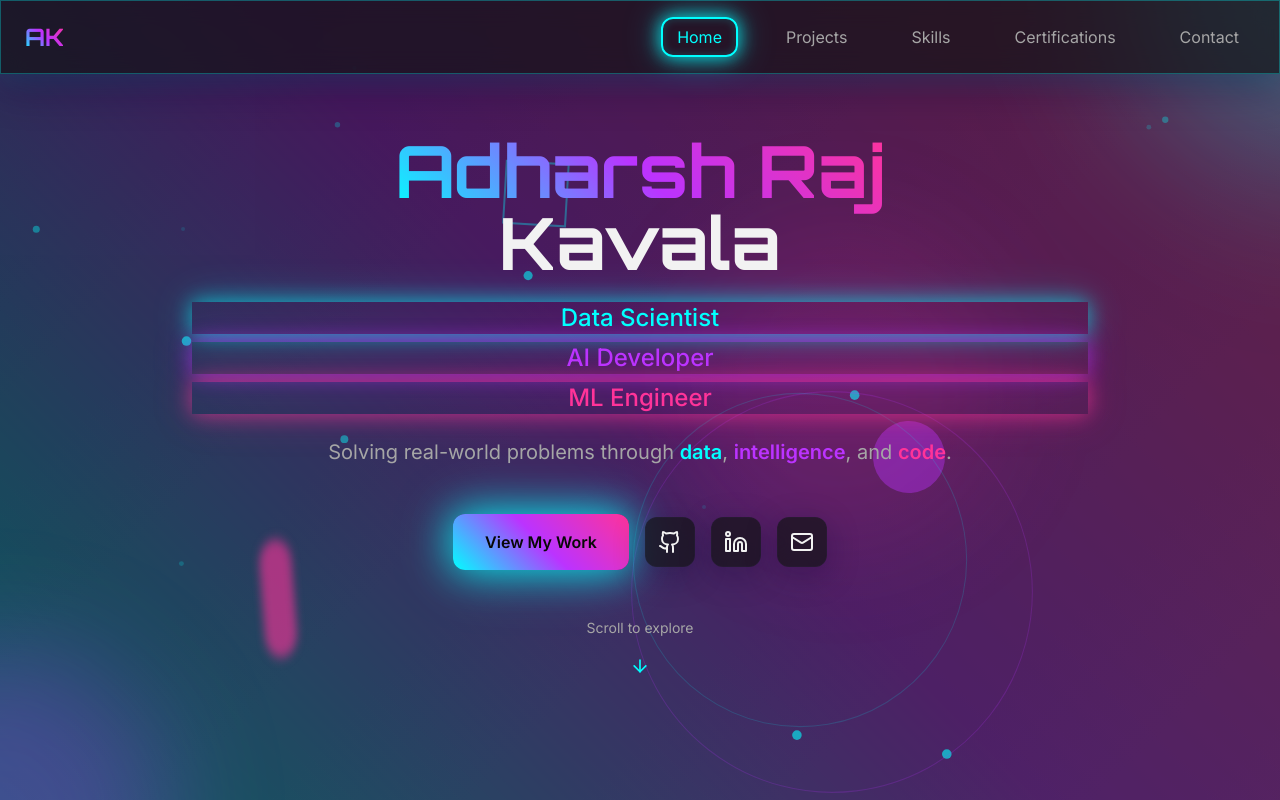
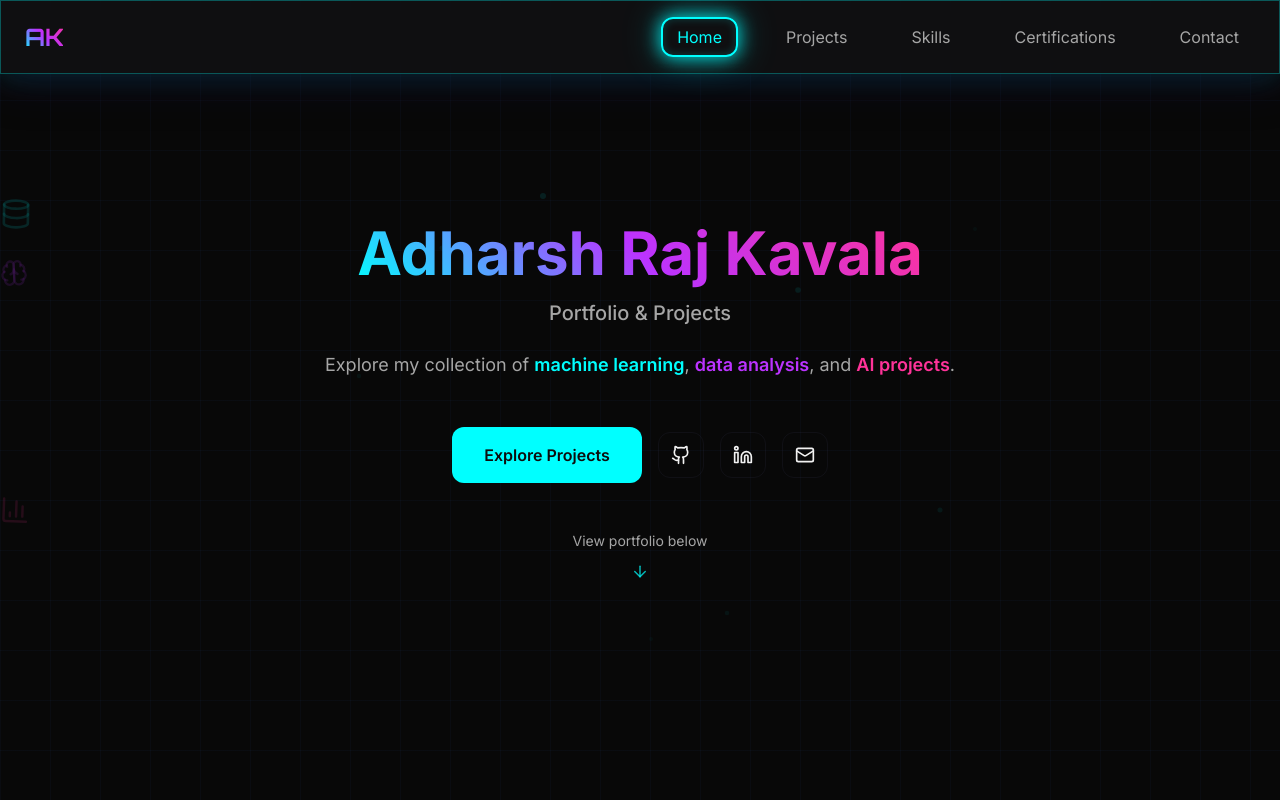
Before and after one commit to adharshraj77/astro-code-lab, a React (Vite) app: page / in a window 1280 px wide. Shown: the top 800 px of the page. Built offline with nearby package versions, Linux system fonts and the light colour scheme.

Commit message:
Refactor landing page
Update landing page to a data science theme with calm animations. Change heading fonts and simplify the title.

```diff
--- a/src/components/Hero.tsx
+++ b/src/components/Hero.tsx
@@ -1,5 +1,5 @@
 import { motion } from 'framer-motion';
-import { ArrowDown, Github, Linkedin, Mail } from 'lucide-react';
+import { ArrowDown, Github, Linkedin, Mail, Database, Brain, BarChart3 } from 'lucide-react';
 
 const Hero = () => {
   const handleViewWork = () => {
@@ -9,236 +9,170 @@ const Hero = () => {
   };
 
   return (
-    <section id="home" className="relative min-h-screen flex items-center justify-center hero-bg overflow-hidden">
-      {/* Animated Background Elements */}
-      <div className="absolute inset-0 overflow-hidden">
-        {/* Large Floating Orbs */}
+    <section id="home" className="relative min-h-screen flex items-center justify-center bg-background overflow-hidden">
+      {/* Subtle Data Science Background */}
+      <div className="absolute inset-0 overflow-hidden opacity-40">
+        {/* Grid Pattern */}
+        <div
+          className="absolute inset-0"
+          style={{
+            backgroundImage: `
+              linear-gradient(rgba(59, 130, 246, 0.1) 1px, transparent 1px),
+              linear-gradient(90deg, rgba(59, 130, 246, 0.1) 1px, transparent 1px)
+            `,
+            backgroundSize: '50px 50px'
+          }}
+        />
+
+        {/* Floating Data Science Icons */}
         <motion.div
-          className="absolute -top-40 -right-40 w-80 h-80 bg-primary/30 rounded-full blur-3xl"
+          className="absolute top-1/4 left-1/6 text-primary/30"
           animate={{
-            scale: [1, 1.3, 1],
-            rotate: [0, 360],
-            x: [0, 50, 0],
-            y: [0, -30, 0],
+            y: [0, -10, 0],
+            rotate: [0, 5, 0]
           }}
           transition={{
-            duration: 15,
+            duration: 6,
             repeat: Infinity,
             ease: "easeInOut"
           }}
-        />
+        >
+          <Database size={32} />
+        </motion.div>
+
         <motion.div
-          className="absolute -bottom-40 -left-40 w-96 h-96 bg-secondary/30 rounded-full blur-3xl"
+          className="absolute top-1/3 right-1/5 text-secondary/30"
           animate={{
-            scale: [1.2, 0.8, 1.2],
-            rotate: [0, -360],
-            x: [0, -40, 0],
-            y: [0, 60, 0],
+            y: [0, -15, 0],
+            rotate: [0, -5, 0]
           }}
           transition={{
-            duration: 20,
+            duration: 8,
             repeat: Infinity,
-            ease: "easeInOut"
+            ease: "easeInOut",
+            delay: 1
           }}
-        />
+        >
+          <Brain size={28} />
+        </motion.div>
+
         <motion.div
-          className="absolute top-1/3 right-1/4 w-60 h-60 bg-accent/20 rounded-full blur-2xl"
+          className="absolute bottom-1/3 left-1/5 text-accent/30"
           animate={{
-            scale: [1, 1.4, 1],
-            opacity: [0.2, 0.7, 0.2],
-            rotate: [0, 180, 360],
+            y: [0, -12, 0],
+            rotate: [0, 3, 0]
           }}
           transition={{
-            duration: 12,
+            duration: 7,
             repeat: Infinity,
-            ease: "easeInOut"
+            ease: "easeInOut",
+            delay: 2
           }}
-        />
+        >
+          <BarChart3 size={30} />
+        </motion.div>
 
-        {/* Floating Geometric Shapes */}
-        <motion.div
-          className="absolute top-1/4 left-1/3 w-16 h-16 border-2 border-primary/50 rotate-45"
-          animate={{
-            rotate: [45, 225, 405],
-            x: [0, 100, 0],
-            y: [0, -50, 0],
-            opacity: [0.3, 0.8, 0.3],
-          }}
-          transition={{
-            duration: 18,
-            repeat: Infinity,
-            ease: "linear"
-          }}
-        />
-        <motion.div
-          className="absolute top-2/3 right-1/3 w-12 h-12 bg-secondary/40 rounded-full"
-          animate={{
-            scale: [1, 1.5, 1],
-            x: [-20, 80, -20],
-            y: [0, -100, 0],
-            rotate: [0, 360],
-          }}
-          transition={{
-            duration: 14,
-            repeat: Infinity,
-            ease: "easeInOut"
-          }}
-        />
-        <motion.div
-          className="absolute bottom-1/4 left-1/4 w-8 h-20 bg-accent/60 rounded-full blur-sm"
-          animate={{
-            rotate: [0, 180, 360],
-            x: [0, -60, 0],
-            y: [0, 40, 0],
-            scaleY: [1, 1.5, 1],
-          }}
-          transition={{
-            duration: 16,
-            repeat: Infinity,
-            ease: "easeInOut"
-          }}
-        />
-
-        {/* Floating Particles */}
-        {Array.from({ length: 15 }).map((_, i) => (
+        {/* Subtle dots */}
+        {Array.from({ length: 8 }).map((_, i) => (
           <motion.div
             key={i}
-            className="absolute w-2 h-2 bg-primary/60 rounded-full"
+            className="absolute w-1 h-1 bg-primary/40 rounded-full"
             style={{
-              left: `${Math.random() * 100}%`,
-              top: `${Math.random() * 100}%`,
+              left: `${20 + Math.random() * 60}%`,
+              top: `${20 + Math.random() * 60}%`,
             }}
             animate={{
-              y: [0, -20, 0],
-              x: [0, Math.random() * 40 - 20, 0],
-              opacity: [0.2, 1, 0.2],
-              scale: [0.5, 1.2, 0.5],
+              opacity: [0.2, 0.6, 0.2],
+              scale: [1, 1.5, 1],
             }}
             transition={{
-              duration: 3 + Math.random() * 4,
+              duration: 4 + Math.random() * 2,
               repeat: Infinity,
               ease: "easeInOut",
-              delay: Math.random() * 2,
+              delay: Math.random() * 3,
             }}
           />
         ))}
-
-        {/* Rotating Rings */}
-        <motion.div
-          className="absolute top-1/2 left-1/2 transform -translate-x-1/2 -translate-y-1/2 w-96 h-96 border border-secondary/20 rounded-full"
-          animate={{
-            rotate: [0, 360],
-            scale: [1, 1.1, 1],
-          }}
-          transition={{
-            duration: 30,
-            repeat: Infinity,
-            ease: "linear"
-          }}
-        />
-        <motion.div
-          className="absolute top-1/2 left-1/2 transform -translate-x-1/2 -translate-y-1/2 w-80 h-80 border border-primary/15 rounded-full"
-          animate={{
-            rotate: [360, 0],
-            scale: [1.1, 1, 1.1],
-          }}
-          transition={{
-            duration: 25,
-            repeat: Infinity,
-            ease: "linear"
-          }}
-        />
       </div>
 
       <div className="container mx-auto px-6 relative z-10">
         <div className="text-center max-w-4xl mx-auto">
           {/* Name with Animated Entrance */}
           <motion.h1
-            initial={{ opacity: 0, y: 50 }}
+            initial={{ opacity: 0, y: 30 }}
             animate={{ opacity: 1, y: 0 }}
-            transition={{ duration: 0.8, ease: "easeOut" }}
-            className="text-5xl md:text-7xl font-orbitron font-bold mb-6"
+            transition={{ duration: 0.6, ease: "easeOut" }}
+            className="text-4xl md:text-6xl font-inter font-bold mb-4"
           >
-            <span className="text-gradient">Adharsh Raj</span>
-            <br />
-            <motion.span
-              initial={{ opacity: 0 }}
-              animate={{ opacity: 1 }}
-              transition={{ delay: 0.5, duration: 0.8 }}
-              className="text-foreground"
-            >
-              Kavala
-            </motion.span>
+            <span className="text-gradient">Adharsh Raj Kavala</span>
           </motion.h1>
 
           {/* Title */}
           <motion.div
-            initial={{ opacity: 0, y: 30 }}
+            initial={{ opacity: 0, y: 20 }}
             animate={{ opacity: 1, y: 0 }}
-            transition={{ delay: 0.8, duration: 0.8 }}
-            className="text-xl md:text-2xl font-inter font-medium mb-6 space-y-2"
+            transition={{ delay: 0.4, duration: 0.6 }}
+            className="text-lg md:text-xl font-inter font-medium mb-6"
           >
-            <div className="text-primary glow-primary">Data Scientist</div>
-            <div className="text-secondary glow-secondary">AI Developer</div>
-            <div className="text-accent glow-accent">ML Engineer</div>
+            <span className="text-muted-foreground">Portfolio & Projects</span>
           </motion.div>
 
           {/* Tagline */}
           <motion.p
             initial={{ opacity: 0, y: 20 }}
             animate={{ opacity: 1, y: 0 }}
-            transition={{ delay: 1.2, duration: 0.8 }}
-            className="text-lg md:text-xl text-muted-foreground max-w-2xl mx-auto mb-12 leading-relaxed"
+            transition={{ delay: 0.8, duration: 0.6 }}
+            className="text-base md:text-lg text-muted-foreground max-w-2xl mx-auto mb-12 leading-relaxed"
           >
-            Solving real-world problems through{" "}
-            <span className="text-primary font-semibold">data</span>,{" "}
-            <span className="text-secondary font-semibold">intelligence</span>, and{" "}
-            <span className="text-accent font-semibold">code</span>.
+            Explore my collection of{" "}
+            <span className="text-primary font-semibold">machine learning</span>,{" "}
+            <span className="text-secondary font-semibold">data analysis</span>, and{" "}
+            <span className="text-accent font-semibold">AI projects</span>.
           </motion.p>
 
           {/* CTA Buttons */}
           <motion.div
             initial={{ opacity: 0, y: 20 }}
             animate={{ opacity: 1, y: 0 }}
-            transition={{ delay: 1.6, duration: 0.8 }}
+            transition={{ delay: 1.2, duration: 0.6 }}
             className="flex flex-col sm:flex-row gap-4 justify-center items-center mb-12"
           >
             <motion.button
               onClick={handleViewWork}
-              whileHover={{ scale: 1.05 }}
-              whileTap={{ scale: 0.95 }}
-              className="px-8 py-4 bg-gradient-neon text-background font-semibold rounded-xl glow-primary pulse-glow transition-all duration-300 hover:shadow-2xl"
+              whileHover={{ scale: 1.02 }}
+              whileTap={{ scale: 0.98 }}
+              className="px-8 py-4 bg-primary text-primary-foreground font-semibold rounded-lg transition-all duration-200 hover:bg-primary/90"
             >
-              View My Work
+              Explore Projects
             </motion.button>
 
             <motion.div
               className="flex gap-4"
               initial={{ opacity: 0 }}
               animate={{ opacity: 1 }}
-              transition={{ delay: 2, duration: 0.8 }}
+              transition={{ delay: 1.4, duration: 0.6 }}
             >
               <a
                 href="https://github.com"
                 target="_blank"
                 rel="noopener noreferrer"
-                className="p-3 glass-card rounded-xl hover:glow-primary transition-all duration-300"
+                className="p-3 border border-border rounded-lg hover:border-primary/50 transition-all duration-200"
               >
-                <Github size={24} />
+                <Github size={20} />
               </a>
               <a
                 href="https://linkedin.com"
                 target="_blank"
                 rel="noopener noreferrer"
-                className="p-3 glass-card rounded-xl hover:glow-secondary transition-all duration-300"
+                className="p-3 border border-border rounded-lg hover:border-secondary/50 transition-all duration-200"
               >
-                <Linkedin size={24} />
+                <Linkedin size={20} />
               </a>
               <a
                 href="mailto:adharsh@example.com"
-                className="p-3 glass-card rounded-xl hover:glow-accent transition-all duration-300"
+                className="p-3 border border-border rounded-lg hover:border-accent/50 transition-all duration-200"
               >
-                <Mail size={24} />
+                <Mail size={20} />
               </a>
             </motion.div>
           </motion.div>
@@ -247,15 +181,15 @@ const Hero = () => {
           <motion.div
             initial={{ opacity: 0 }}
             animate={{ opacity: 1 }}
-            transition={{ delay: 2.4, duration: 0.8 }}
+            transition={{ delay: 1.6, duration: 0.6 }}
             className="flex flex-col items-center"
           >
-            <div className="text-muted-foreground text-sm mb-2">Scroll to explore</div>
+            <div className="text-muted-foreground text-sm mb-2">View portfolio below</div>
             <motion.div
-              animate={{ y: [0, 10, 0] }}
-              transition={{ duration: 2, repeat: Infinity }}
+              animate={{ y: [0, 8, 0] }}
+              transition={{ duration: 2.5, repeat: Infinity, ease: "easeInOut" }}
             >
-              <ArrowDown size={20} className="text-primary" />
+              <ArrowDown size={18} className="text-primary/70" />
             </motion.div>
           </motion.div>
         </div>
```
